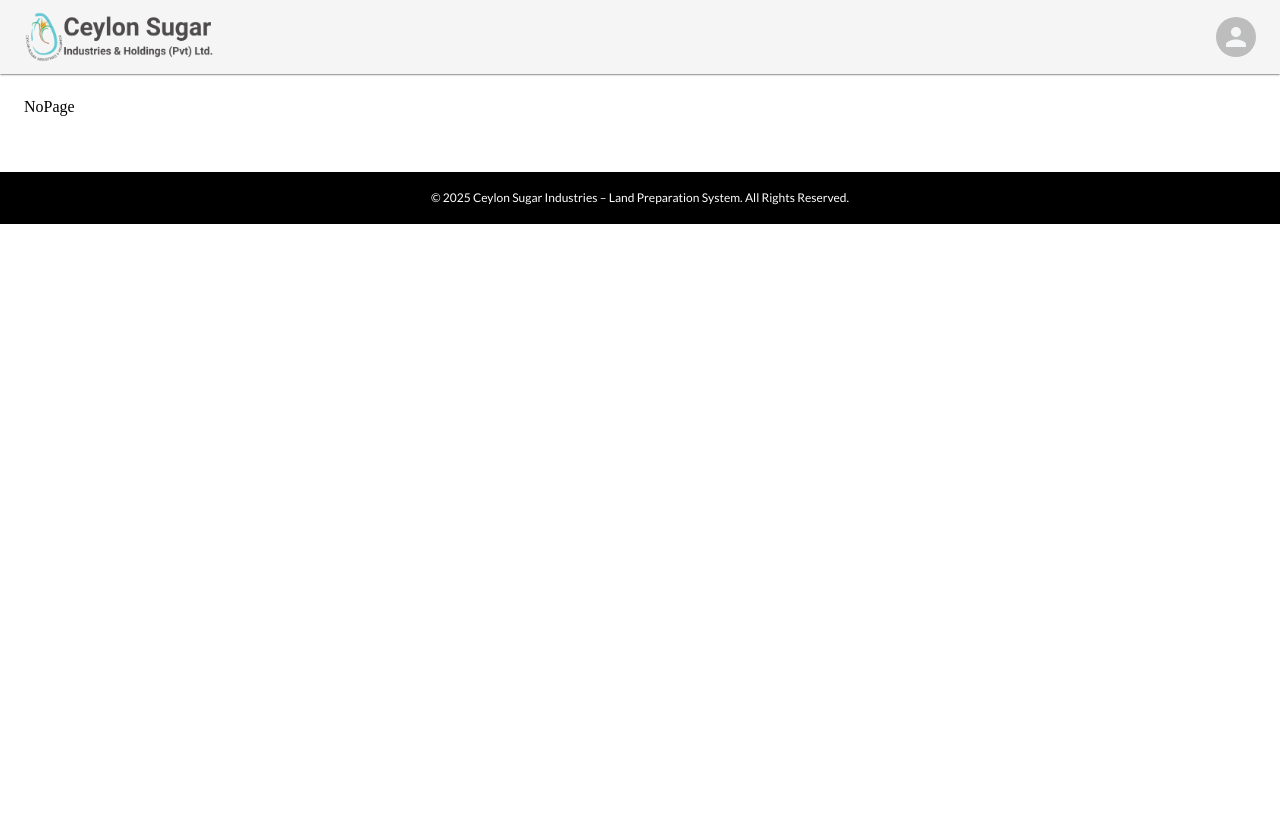
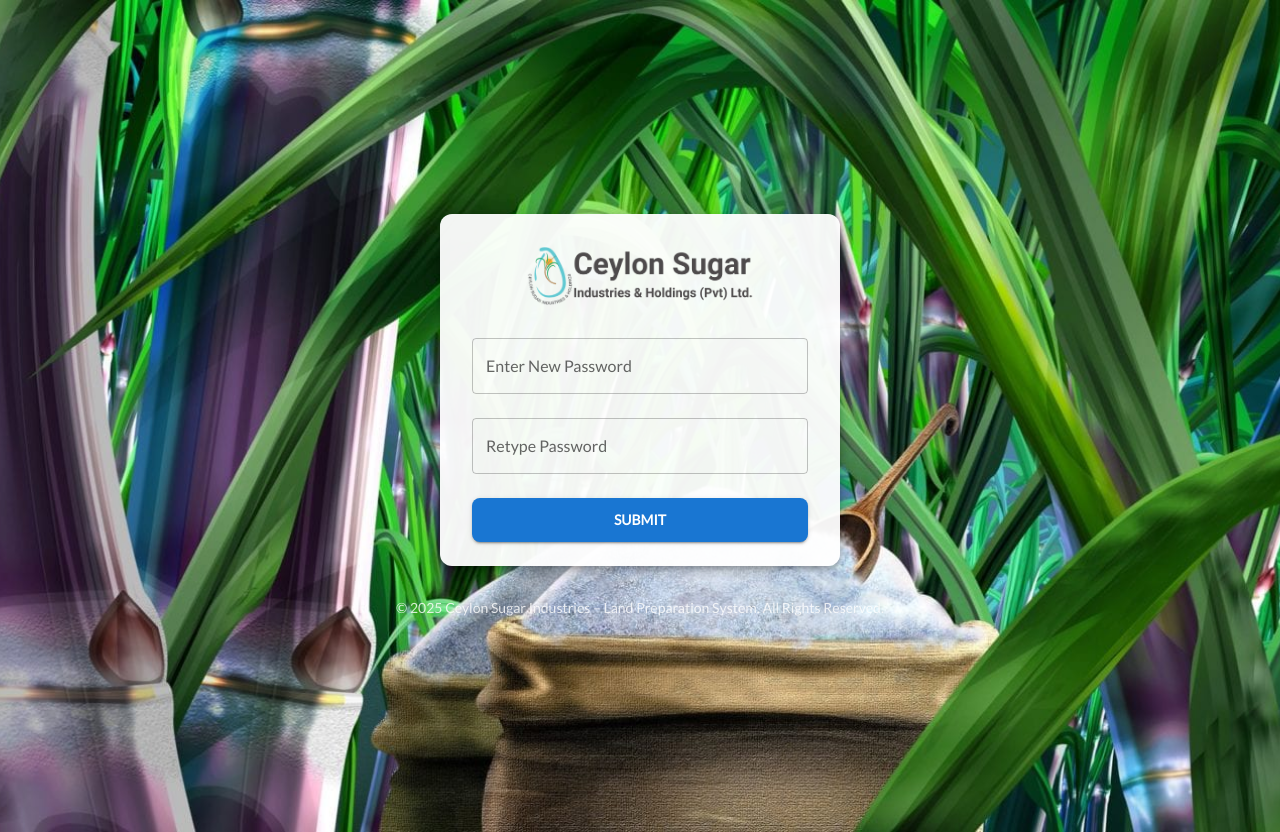
Before and after one commit to dllochini/lpms-frontend, a React (Vite) app: page /reset-password in a window 1280 px wide. Before the commit the page ends 800 px from the top, so only its background shows below. Built offline with nearby package versions, Linux system fonts and the light colour scheme; no server answers.

Commit message:
add JWT-based route guard and login handling

```diff
--- a/package.json
+++ b/package.json
@@ -21,10 +21,12 @@
     "@mui/x-tree-view": "^8.9.2",
     "@react-spring/web": "^10.0.1",
     "axios": "^1.8.4",
+    "jwt-decode": "^4.0.0",
     "react": "^19.0.0",
     "react-dom": "^19.0.0",
     "react-hook-form": "^7.61.1",
     "react-router-dom": "^7.7.1",
+    "recharts": "^3.1.2",
     "yup": "^1.6.1"
   },
   "devDependencies": {
--- a/src/App.jsx
+++ b/src/App.jsx
@@ -1,12 +1,9 @@
-import { useState, useEffect } from "react";
 import "./App.css";
-// import Table from './views/components/Table'
-// import { sampleGetAPI } from './api/user'
 import Layout from "./views/Layout";
 import Login from "./views/Login";
 import Home from "./views/Home";
 import NoPage from "./views/NoPage";
-import { BrowserRouter, Routes, Route } from "react-router-dom";
+import { BrowserRouter, Routes, Route, useNavigate, useLocation } from "react-router-dom";
 import AdminDashboard from "./views/admin/Dashboard";
 import UserRegistration from "./views/admin/UserRegistration";
 import Manager from "./views/manager/Manager";
@@ -14,27 +11,47 @@ import Accountant from "./views/accountant/Accountant";
 import UserEdit from "./views/admin/UserEdit";
 import ResetPw from "./views/ResetPw";
 import HigherManager from "./views/higherManager/HigherManager";
+import { useEffect } from "react";
+import { isTokenExpired, clearAuth } from "./utils/auth"; // import helpers
 
-const App = () => {
+// A wrapper component so we can use hooks like useNavigate
+const AppWrapper = () => {
+  const navigate = useNavigate();
+  const location = useLocation();
+
+  useEffect(() => {
+  const token = localStorage.getItem("token");
+
+  // allow login and reset-password routes without JWT
+  const publicPaths = ["/login", "/reset-password"];
+  if ((!token || isTokenExpired(token)) && !publicPaths.includes(location.pathname)) {
+    clearAuth();
+    navigate("/login");
+  }
+}, [navigate, location]);
+
   return (
-      <BrowserRouter>
     <Routes>
       <Route path="/login" element={<Login />} />
-          <Route path="/resetPassword" element={<ResetPw />} />
+      <Route path="/reset-password" element={<ResetPw />} />
       <Route path="/" element={<Layout />}>
         <Route index element={<Home />} />
         <Route path="*" element={<NoPage />} />
-            {/* <Route path="/executive/dashboard" element={<ExecutiveDashboard />} /> */}
         <Route path="/admin/dashboard" element={<AdminDashboard />} />
         <Route path="/user/register" element={<UserRegistration />} />
         <Route path="/user/edit/:userId" element={<UserEdit />} />
-            <Route path="/manager" element={<Manager/>} />
-            <Route path="/accountant" element={<Accountant/>} />
-            <Route path="/higherManager" element={<HigherManager/>} />
+        <Route path="/manager" element={<Manager />} />
+        <Route path="/accountant" element={<Accountant />} />
+        <Route path="/higherManager" element={<HigherManager />} />
       </Route>
     </Routes>
-      </BrowserRouter>
   );
 };
 
+const App = () => (
+  <BrowserRouter>
+    <AppWrapper />
+  </BrowserRouter>
+);
+
 export default App;
--- /dev/null
+++ b/src/utils/auth.js
@@ -0,0 +1,29 @@
+import setAuthToken from "./setAuthToken";
+import {jwtDecode} from "jwt-decode";
+
+export const clearAuth = () => {
+  localStorage.removeItem("token");
+  localStorage.removeItem("role");
+  setAuthToken(null);
+};
+
+// Check if token is expired
+export const isTokenExpired = (token) => {
+  if (!token) return true;
+
+  try {
+    const decoded = jwtDecode(token);
+    return Date.now() >= decoded.exp * 1000; // exp is in seconds
+  } catch (err) {
+    return true;
+  }
+};
+
+// Auto-logout if token expired
+export const checkToken = () => {
+  const token = localStorage.getItem("token");
+  if (isTokenExpired(token)) {
+    clearAuth();
+    window.location.href = "/login"; // redirect to login page
+  }
+};
--- /dev/null
+++ b/src/utils/setAuthToken.js
@@ -0,0 +1,11 @@
+import axiosBackend from "../configs/axios-config";
+
+const setAuthToken = (token) => {
+  if (token) {
+    axiosBackend.defaults.headers.common["Authorization"] = `Bearer ${token}`;
+  } else {
+    delete axiosBackend.defaults.headers.common["Authorization"];
+  }
+};
+
+export default setAuthToken;
--- a/src/views/Layout.jsx
+++ b/src/views/Layout.jsx
@@ -1,4 +1,6 @@
-import { Outlet, Link } from "react-router-dom";
+// views/Layout.jsx
+import React from "react";
+import { Outlet, Link, useNavigate } from "react-router-dom";
 import {
   AppBar,
   Toolbar,
@@ -9,37 +11,45 @@ import {
   Box,
   Button,
 } from "@mui/material";
-// import AdbIcon from '@mui/icons-material/Adb';
-// import IconButton from "@mui/material";
 import companyLogo from "/images/ceylon-sugar-industries.png";
+import { clearAuth } from "../utils/auth"; // <-- make sure this path is correct
 
 const Layout = () => {
+  const navigate = useNavigate();
+
+  const handleLogout = () => {
+    clearAuth(); // clears token/role and axios header
+    navigate("/login", { replace: true }); // prevent back navigation
+  };
+
   return (
     <>
-
       {/* Header */}
       <AppBar position="static" color="default" elevation={1}>
         <Toolbar sx={{ display: "flex", justifyContent: "space-between" }}>
           <Box
             component="img"
-            src={companyLogo} // <-- replace with your logo path
-            // alt="Company Logo"
+            src={companyLogo}
             sx={{
-              height: 50, // adjust as needed
+              height: 50,
               mr: 2,
-              my: 1.5, // margin-right for spacing
-              // border: "2px solid black",
+              my: 1.5,
             }}
           />
-          <Avatar
-            alt="Land Avatar"
-            // src="https://via.placeholder.com/40"
-            sx={{
-              width: 40,
-              height: 40,
-              // border: "2px solid black"
-            }}
-          />
+
+          <Box sx={{ display: "flex", alignItems: "center", gap: 1 }}>
+            {/* optional: replace Avatar with user initials or image */}
+            <Avatar sx={{ width: 40, height: 40 }} />
+
+            <Button
+              variant="outlined"
+              color="primary"
+              onClick={handleLogout}
+              sx={{ textTransform: "none", fontWeight: 600, mx: 2 }}
+            >
+              Logout
+            </Button>
+          </Box>
         </Toolbar>
       </AppBar>
 
@@ -48,12 +58,20 @@ const Layout = () => {
       </Box>
 
       {/* Footer */}
-      <Box sx={{ bgcolor: 'black', color: 'white', p: 2, mt: 4, textAlign: 'center' }}>
-        <Typography variant="caption" sx={{ fontSize: '0.75rem' }}>
-          © 2025 Ceylon Sugar Industries – Land Preparation System. All Rights Reserved.
+      <Box
+        sx={{
+          bgcolor: "black",
+          color: "white",
+          p: 2,
+          mt: 4,
+          textAlign: "center",
+        }}
+      >
+        <Typography variant="caption" sx={{ fontSize: "0.75rem" }}>
+          © 2025 Ceylon Sugar Industries – Land Preparation System. All Rights
+          Reserved.
         </Typography>
       </Box>
-
     </>
   );
 };
--- a/src/views/Login.jsx
+++ b/src/views/Login.jsx
@@ -1,3 +1,4 @@
+import setAuthToken from "../utils/setAuthToken"; // see next snippet
 import React, { useState } from "react";
 import {
   Box,
@@ -55,34 +56,42 @@ export default function LoginPage() {
     reset: resetForgotForm,
   } = useForm({ resolver: yupResolver(forgotSchema) });
 
-  // Login handler
+  // ✅ Fixed Login handler
   const onLogin = async (data) => {
     setLoginLoading(true);
     setLoginError(null);
     setLoginSuccess(null);
 
     try {
-      const response = await loginUser(data);
-      const role = response.data?.role;
+      const response = await loginUser(data); // axios POST /auth/login
+      const { role, token } = response.data;
 
-      if (!role) {
-        setLoginError("Login failed: Role not found");
+      if (!token || !role) {
+        setLoginError("Login failed: missing token or role");
         return;
       }
 
+      // Save role + token
       localStorage.setItem("role", role);
+      localStorage.setItem("token", token);
+
+      // set default Authorization header for axios
+      setAuthToken(token);
+
       setLoginSuccess("Login successful!");
 
+      // redirect user
       const path = redirectByRole(role);
-      navigate(path);
+      navigate(path, { replace: true }); // replace so user can’t go back to login
     } catch (err) {
       setLoginError(err.response?.data?.error || "Login failed");
     } finally {
+      // ✅ always stop loading
       setLoginLoading(false);
     }
   };
 
-  // Forgot password handler
+  // Forgot password handler (unchanged except proper finally already present)
   const onForgot = async (data) => {
     setForgotLoading(true);
     setForgotError(null);
@@ -92,6 +101,7 @@ export default function LoginPage() {
       const response = await forgotPassword(data);
       setForgotSuccess(response.data.message);
       resetForgotForm();
+
       setTimeout(() => setForgotSuccess(null), 5000);
       setTimeout(() => setForgotOpen(false), 5000);
     } catch (err) {
--- a/src/views/ResetPw.jsx
+++ b/src/views/ResetPw.jsx
@@ -1,3 +1,4 @@
+// src/pages/ResetPw.jsx
 import React, { useState } from "react";
 import {
   Box,
@@ -18,7 +19,7 @@ import bgImage from "/images/sugar-cane.jpg";
 import companyLogo from "/images/ceylon-sugar-industries.png";
 import { resetPassword } from "../api/auth";
 
-// ✅ Validation schema
+// Validation schema (fixed regex; escaped slash & backslash)
 const resetPasswordSchema = yup.object().shape({
   password: yup
     .string()
@@ -28,7 +29,7 @@ const resetPasswordSchema = yup.object().shape({
     .matches(/[A-Z]/, "Password must contain at least one uppercase letter")
     .matches(/\d/, "Password must contain at least one number")
     .matches(
-      /[@$!%*?&#^()\-_=+{}[\]|;:'",.<>/~`]/,
+      /[!@#$%^&*()_\-+=\[\]{};:'",.<>\/\\?|`~]/,
       "Password must contain at least one special character"
     ),
   confirmPassword: yup
@@ -36,6 +37,32 @@ const resetPasswordSchema = yup.object().shape({
     .oneOf([yup.ref("password"), null], "Passwords must match")
     .required("Confirm password is required"),
 });
+
+// Local error mapper — no external utils file needed
+function getFriendlyErrorMessage(serverError, fallback = "Something went wrong. Please try again.") {
+  if (!serverError) return fallback;
+  const msg = String(serverError || "").toLowerCase();
+
+  // Email service / SMTP temporary failure -> friendly message
+  if (msg.includes("gsmtp") || msg.includes("421") || msg.includes("smtp") || msg.includes("email")) {
+    return "We couldn't send or process the request right now. Please try again in a few minutes.";
+  }
+
+  // Token expired / invalid
+  if (msg.includes("invalid or expired token") || msg.includes("invalid token") || msg.includes("expired token")) {
+    return "The password reset link is invalid or has expired. Request a new link.";
+  }
+
+  // User not found / do not leak user existence
+  if (msg.includes("user not found") || msg.includes("no user")) {
+    return "If an account exists for that email, a reset link has been sent.";
+  }
+
+  // If server provided a short, safe message show it
+  if (msg.length > 0 && msg.length < 200) return serverError;
+
+  return fallback;
+}
 
 export default function ResetPasswordPage() {
   const [searchParams] = useSearchParams();
@@ -48,32 +75,56 @@ export default function ResetPasswordPage() {
     reset,
   } = useForm({
     resolver: yupResolver(resetPasswordSchema),
+    defaultValues: { password: "", confirmPassword: "" },
   });
 
   const [message, setMessage] = useState("");
   const [error, setError] = useState("");
   const [loading, setLoading] = useState(false);
-  const [success, setSuccess] = useState(false); // <-- ✅ track success
+  const [success, setSuccess] = useState(false);
+
+  const extractServerMessage = (err) => {
+    return err?.response?.data?.error || err?.response?.data?.message || err?.message || null;
+  };
 
   const onSubmit = async (data) => {
     setLoading(true);
     setMessage("");
     setError("");
 
-    console.log("token:", token);
+    // Frontend token sanity check
+    if (!token) {
+      setLoading(false);
+      setError("Reset token missing. Please use the link from your email.");
+      if (process.env.NODE_ENV === "development") console.error("Reset token missing in URL (searchParams).");
+      return;
+    }
+
+    if (!data.password) {
+      setLoading(false);
+      setError("Please enter a new password.");
+      return;
+    }
 
     try {
+      if (process.env.NODE_ENV === "development") console.log("Submitting reset with token:", token);
+
       const response = await resetPassword(token, data.password);
 
-      if (response.status === 200) {
-        setSuccess(true); // ✅ indicate success
-        setMessage("Password reset successful! Please log in again.");
-        reset(); // Clear the form
+      if (response?.status === 200 || response?.status === 204) {
+        setSuccess(true);
+        setMessage(response.data?.message || "Password reset successful! Please log in again.");
+        reset();
       } else {
-        setError(response.data?.message || "Something went wrong.");
+        const serverMsg = response?.data?.message || response?.data?.error || "Something went wrong.";
+        setError(getFriendlyErrorMessage(serverMsg));
       }
     } catch (err) {
-      setError(err.response?.data?.error || "Network error. Please try again.");
+      // Log full error only in dev
+      if (process.env.NODE_ENV === "development") console.error("resetPassword error (full):", err);
+
+      const serverMsg = extractServerMessage(err);
+      setError(getFriendlyErrorMessage(serverMsg));
     } finally {
       setLoading(false);
     }
@@ -107,12 +158,7 @@ export default function ResetPasswordPage() {
         <CardContent sx={{ px: 4, py: 4 }}>
           {/* Logo */}
           <Box sx={{ display: "flex", justifyContent: "center", mb: 2 }}>
-            <Box
-              component="img"
-              src={companyLogo}
-              alt="Company Logo"
-              sx={{ height: 60, width: "auto" }}
-            />
+            <Box component="img" src={companyLogo} alt="Company Logo" sx={{ height: 60, width: "auto" }} />
           </Box>
 
           {/* Success message OR form */}
@@ -173,11 +219,7 @@ export default function ResetPasswordPage() {
                 }}
                 disabled={loading}
               >
-                {loading ? (
-                  <CircularProgress size={24} color="inherit" />
-                ) : (
-                  "Submit"
-                )}
+                {loading ? <CircularProgress size={24} color="inherit" /> : "Submit"}
               </Button>
             </form>
           )}
@@ -185,13 +227,8 @@ export default function ResetPasswordPage() {
       </Card>
 
       {/* Footer */}
-      <Typography
-        variant="body2"
-        color="white"
-        sx={{ mt: 4, opacity: 0.8, textAlign: "center" }}
-      >
-        © 2025 Ceylon Sugar Industries – Land Preparation System. All Rights
-        Reserved.
+      <Typography variant="body2" color="white" sx={{ mt: 4, opacity: 0.8, textAlign: "center" }}>
+        © 2025 Ceylon Sugar Industries – Land Preparation System. All Rights Reserved.
       </Typography>
     </Box>
   );
```
Also changed, not shown: 1 other file (tests, documents, lock files or other folders). Lines whose indentation alone changed are shown as unchanged.
